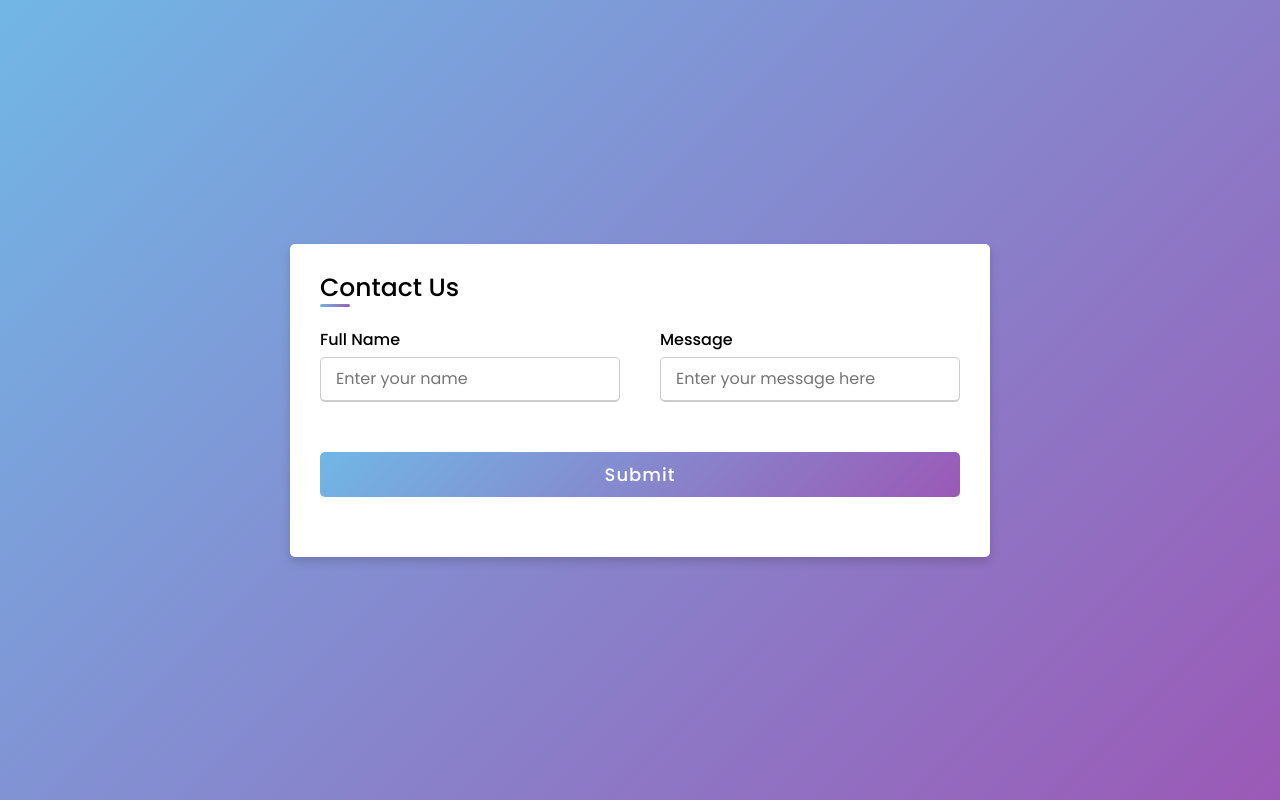
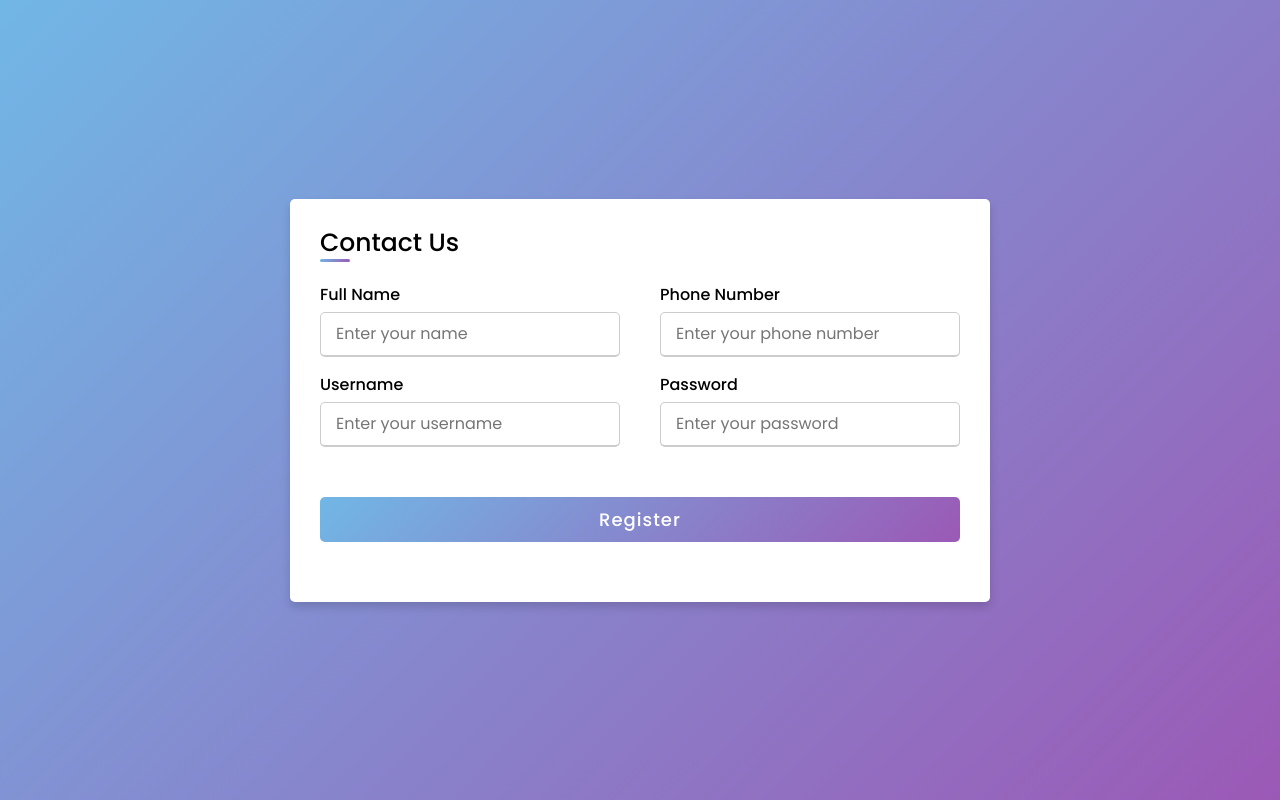
Before and after one commit to AmanMittal-3305/TerraTrek, a website: page contactUS.html in a window 1280 px wide. Drawn offline with Linux system fonts and the light colour scheme; files that its build step writes are made by us from their sources.

Commit message:
third commit

```diff
--- a/contactUS.html
+++ b/contactUS.html
@@ -160,59 +160,30 @@ form .user-details .input-box{
     <div class="container">
         <div class="title">Contact Us</div>
         <div class="content">
-      <form action="#">
+            <form action="/register" method="POST">
                 <div class="user-details">
                     <div class="input-box">
                         <span class="details">Full Name</span>
-            <input type="text" placeholder="Enter your name" required>
+                        <input type="text" placeholder="Enter your name" name="name" required>
                     </div>
-          <!-- <div class="input-box">
+                    <div class="input-box">
+                        <span class="details">Phone Number</span>
+                        <input type="text" placeholder="Enter your phone number" name="phoneNumber" required>
+                    </div>
+                    <div class="input-box">
                         <span class="details">Username</span>
-            <input type="text" placeholder="Enter your username" required>
-          </div> -->
-          <!-- <div class="input-box">
-            <span class="details">Email</span>
-            <input type="text" placeholder="Enter your email" required>
-          </div> -->
+                        <input type="text" placeholder="Enter your username" name="username" required>
+                    </div>
                     <div class="input-box">
-            <span class="details">Message</span>
-            <input type="text" placeholder="Enter your message here" required>
+                        <span class="details">Password</span>
+                        <input type="password" placeholder="Enter your password" name="password" required>
                     </div>
-          <!-- <div class="input-box">
-            <span class="details">OTP</span>
-            <input type="text" placeholder="Enter your password" required> -->
-          <!-- </div> -->
-          <!-- <div class="input-box">
-            <span class="details">Confirm Password</span>
-            <input type="text" placeholder="Confirm your password" required>
-          </div> -->
                 </div>
-        <!-- <div class="gender-details">
-          <input type="radio" name="gender" id="dot-1">
-          <input type="radio" name="gender" id="dot-2">
-          <input type="radio" name="gender" id="dot-3">
-          <span class="gender-title">Gender</span>
-          <div class="category">
-            <label for="dot-1">
-            <span class="dot one"></span>
-            <span class="gender">Male</span>
-          </label>
-          <label for="dot-2">
-            <span class="dot two"></span>
-            <span class="gender">Female</span>
-          </label>
-          <label for="dot-3">
-            <span class="dot three"></span>
-            <span class="gender">Prefer not to say</span>
-            </label>
-          </div>
-        </div> -->
                 <div class="button">
-          <input type="submit" value="Submit">
+                    <input type="submit" value="Register">
                 </div>
             </form>
         </div>
     </div>
-
 </body>
 </html>
```
Also changed, not shown: package.json (added, +21 -0 lines), 1 other file. Lines whose indentation alone changed are shown as unchanged.
